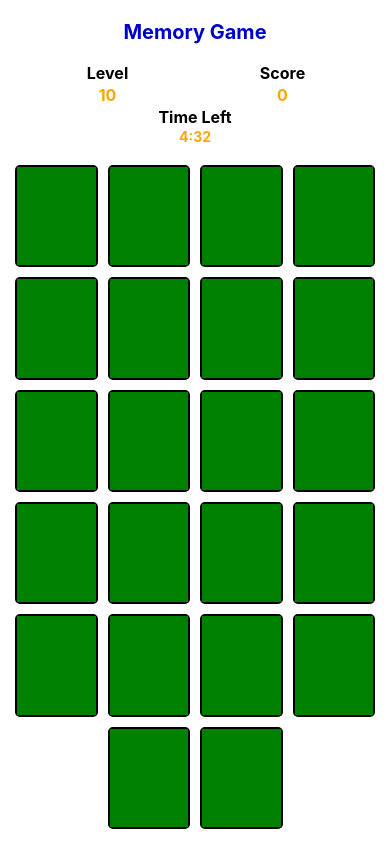
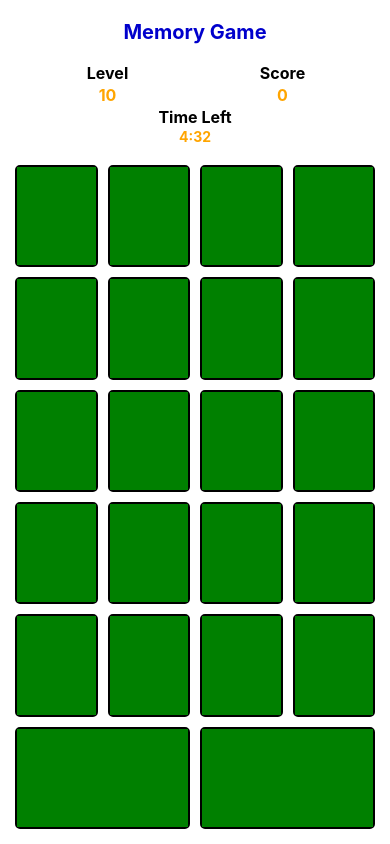
Before and after one commit to damianimashaun/memory-game, a React Native app: screen / in a window 390 px wide. Built offline with nearby package versions, Linux system fonts and the light colour scheme.

Commit message:
refactor boardRow

```diff
--- a/src/components/board.tsx
+++ b/src/components/board.tsx
@@ -19,23 +19,19 @@ function Board({ game, startGame, saveGame }) {
     } = game;
 
     const dimensions = DetermineColumnByRow(level);
-    const columns = dimensions[0];
+    const dataBreaks = GroupData(dimensions, board);
 
-    const dataBreaks = GroupData(dimensions, board);
     const displayBoard = () => dataBreaks.map((data, i) => (
-        <BoardRow key={i} rowCount={columns} data={data} />
+        <BoardRow key={i} columnCount={dimensions[0]} data={data} />
     ));
 
     const appState = useRef(AppState.currentState);
     const handleStateChange = async (nextAppState) => {
-        if (appState.current === stateActive && nextAppState.match(inactiveRegex)) {
+        if (appState.current === stateActive
+            && nextAppState.match(inactiveRegex)) {
             await saveGame();
         }
     };
-
-    if (!inGame && !(isComplete || isTimeOut)) {
-        startGame();
-    }
 
     useEffect(() => {
         AppState.addEventListener(changeListener, handleStateChange);
@@ -45,6 +41,10 @@ function Board({ game, startGame, saveGame }) {
             saveGame();
         };
     }, []);
+
+    if (!inGame && !(isComplete || isTimeOut)) {
+        startGame();
+    }
 
     const showBoard = !isComplete && !isTimeOut;
 
@@ -63,6 +63,16 @@ function Board({ game, startGame, saveGame }) {
     );
 }
 
+const mapDispatchToProps = {
+    startGame: loadGameAsync,
+    saveGame: saveGameAsync
+};
+
+const mapStateToProps = (state: any) => {
+    const { game } = state;
+    return { game };
+};
+
 Board.propTypes = {
     game: PropTypes.shape({
         level: PropTypes.number.isRequired,
@@ -77,14 +87,4 @@ Board.propTypes = {
     saveGame: PropTypes.func.isRequired
 };
 
-const mapDispatchToProps = {
-    startGame: loadGameAsync,
-    saveGame: saveGameAsync
-};
-
-const mapStateToProps = (state: any) => {
-    const { game } = state;
-    return { game };
-};
-
 export default connect(mapStateToProps, mapDispatchToProps)(Board);
--- a/src/components/boardRow.tsx
+++ b/src/components/boardRow.tsx
@@ -1,52 +1,9 @@
 import * as React from 'react';
 import { StyleSheet, View } from 'react-native';
+import PropTypes from 'prop-types'
 import { Card } from '../models/card';
+import PadItemArray from '../redux/slices/utility/arrayPad';
 import GameCell from './cell';
-
-export default function BoardRow(props) {
-    let { data, rowCount } = props;
-    const dataCount = data.length;
-
-    if (dataCount < rowCount) {
-        const difference = rowCount - dataCount;
-        const mod = difference % 2;
-        const perSide = difference / 2;
-        const toAppend = [];
-
-        if (mod > 0) {
-            data = [...data, undefined];
-        }
-
-        if (difference > 1) {
-            for (let i = 0; i < perSide; i++) {
-                toAppend.push(undefined);
-            }
-        }
-
-        data = [...toAppend, ...data, ...toAppend];
-    }
-
-    const renderCell = (card: Card, i: number) => <GameCell key={i} card={card} />;
-
-    return (
-        <View style={styles.rowContainer}>
-            {data.map((d, i) => renderCell(d, i))}
-            {/* {renderCells()} */}
-        </View>
-    );
-}
-
-// export class BoardRow extends Component {
-//     constructor(props) {
-//         super(props);
-//     }
-
-//     render = () => {
-//         return <View style={styles.rowContainer}>
-
-//         </View>;
-//     }
-// }
 
 const styles = StyleSheet.create({
     rowContainer: {
@@ -55,3 +12,27 @@ const styles = StyleSheet.create({
         minHeight: 50
     }
 });
+
+function BoardRow({ data, columnCount }) {
+    const dataCount = data.length;
+    const renderCell = (card: Card, i: number) => <GameCell key={i} card={card} />;
+
+    if (dataCount < columnCount) {
+        PadItemArray(data, columnCount);
+    }
+
+    return (
+        <View style={styles.rowContainer}>
+            {data.map((card: Card, i: number) => renderCell(card, i))}
+        </View>
+    );
+}
+
+BoardRow.propTypes = {
+    data: PropTypes.arrayOf(
+        PropTypes.object
+    ).isRequired,
+    columnCount: PropTypes.number.isRequired
+};
+
+export default BoardRow;
--- /dev/null
+++ b/src/redux/slices/utility/arrayPad.tsx
@@ -0,0 +1,21 @@
+export default function PadItemArray(data: [], columns: number) {
+    const dataCount = data.length;
+    const difference = columns - dataCount;
+    const mod = difference % 2;
+    const perSide = difference / 2;
+    const toAppend = [];
+
+    if (difference > 1) {
+        for (let i = 0; i < perSide; i++) {
+            toAppend.push(undefined);
+        }
+    }
+
+    const result = [...toAppend, ...data, ...toAppend];
+
+    if (mod > 0) {
+        return [...result, undefined];
+    }
+
+    return result;
+}
```
